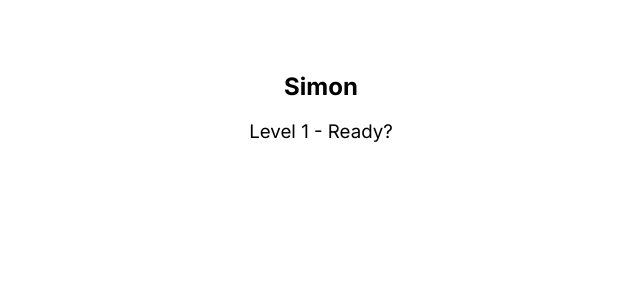
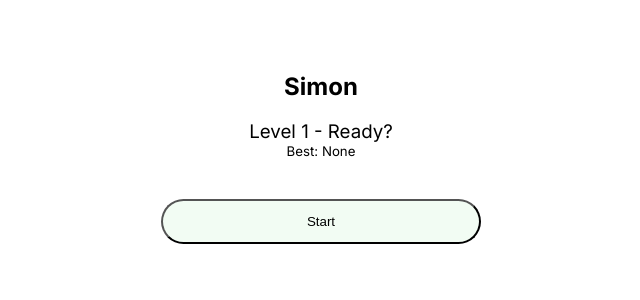
Before and after one commit to sahiyer/minigames, a Next.js app: page /simon in a window 1280 px wide. Shown: the top 300 px of the page, without its empty margins (319-959 px from the left). Built offline with nearby package versions, Linux system fonts and the light colour scheme.

Commit message:
Added function to choose a pattern.

```diff
--- a/src/app/simon/page.tsx
+++ b/src/app/simon/page.tsx
@@ -6,12 +6,30 @@
   const [gameState, setGameState] = useState(GameState.WaitingForStart);
   const [gameData, setGameData] = useState({
     currentLevel: 1,
+    bestLevel: -1,
+
+    pattern: new Array<number>(),
+    patternIndex: -1,
   });
+
+  const playPattern = () => {
+    setGameState(GameState.PlayingPattern);
+    setGameData((oldData) => ({
+      ...oldData,
+      pattern: chooseRandomPattern(gameData),
+      patternIndex: 0,
+    }));
+  };
 
   return (
     <>
       <h1>Simon</h1>
       <h3>{getStatus(gameState, gameData)}</h3>
+      <h5>Best: {gameData.bestLevel == -1 ? "None" : `Level ${gameData.bestLevel}`}</h5>
+
+      <button onClick={playPattern} disabled={gameState != GameState.WaitingForStart}>
+        Start
+      </button>
     </>
   );
 }
@@ -58,3 +76,14 @@
       return loseStatuses[Math.floor(Math.random() * loseStatuses.length)];
   }
 }
+
+function chooseRandomPattern(gameData: { currentLevel: number }) {
+  const pattern: number[] = [];
+
+  // Plus three because level 1 starts at a pattern of length 4.
+  for (let i = 0; i < gameData.currentLevel + 3; i++) {
+    pattern.push(Math.floor(Math.random() * 4));
+  }
+
+  return pattern;
+}
```
